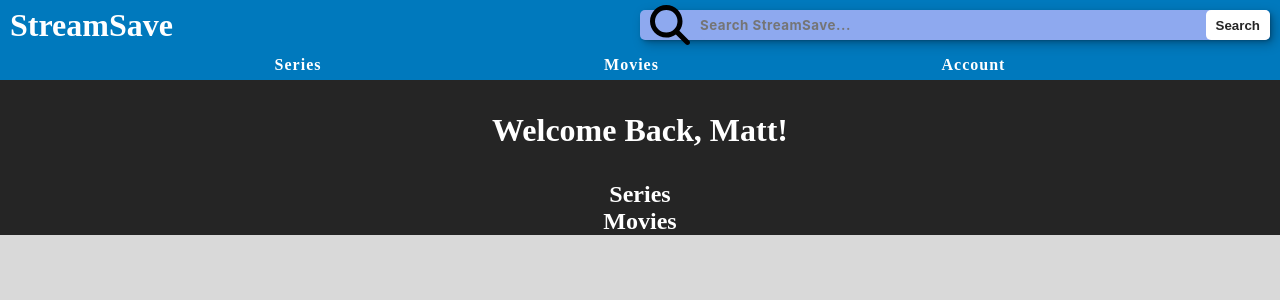
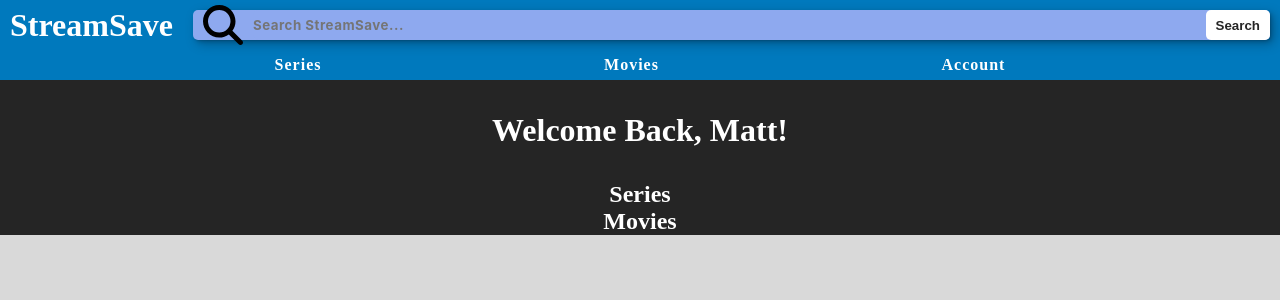
Before and after one commit to mgehrls/streamingwatchlist, a Next.js app: page / in a window 1280 px wide. Shown: the top 300 px of the page. Built offline with nearby package versions, Linux system fonts and the light colour scheme.

Commit message:
searchBtn fixed all sizes.

```diff
--- a/components/Header.module.css
+++ b/components/Header.module.css
@@ -60,7 +60,7 @@
   background-color:white;
   border:none;
   height:100%;
-  padding: 0 10px;
+  padding: 12px 10px;
   cursor: pointer;
   font-weight: var(--fw-bold);
   border-radius: 5px;
@@ -105,7 +105,7 @@
 }
 @media(min-width: 600px){
   .headerTop{
-    justify-content: space-between;
+    justify-content: flex-start;
     padding:10px;
     gap:20px;
   }
@@ -113,8 +113,11 @@
     display:block;
   }
   .searchbar{
-    width:50%;
+    width:stretch;
     align-self: stretch;
+  }
+  .searchBtn{
+    padding: 0px 10px;
   }
   .titleLink{
     color:white;
```
